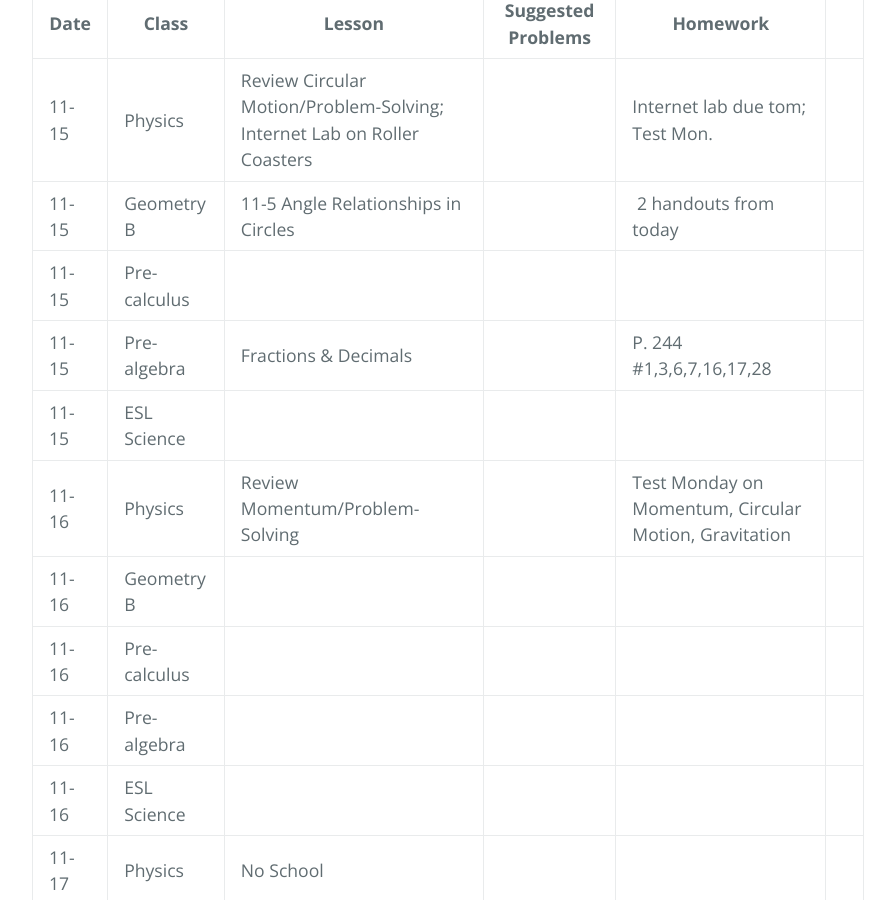
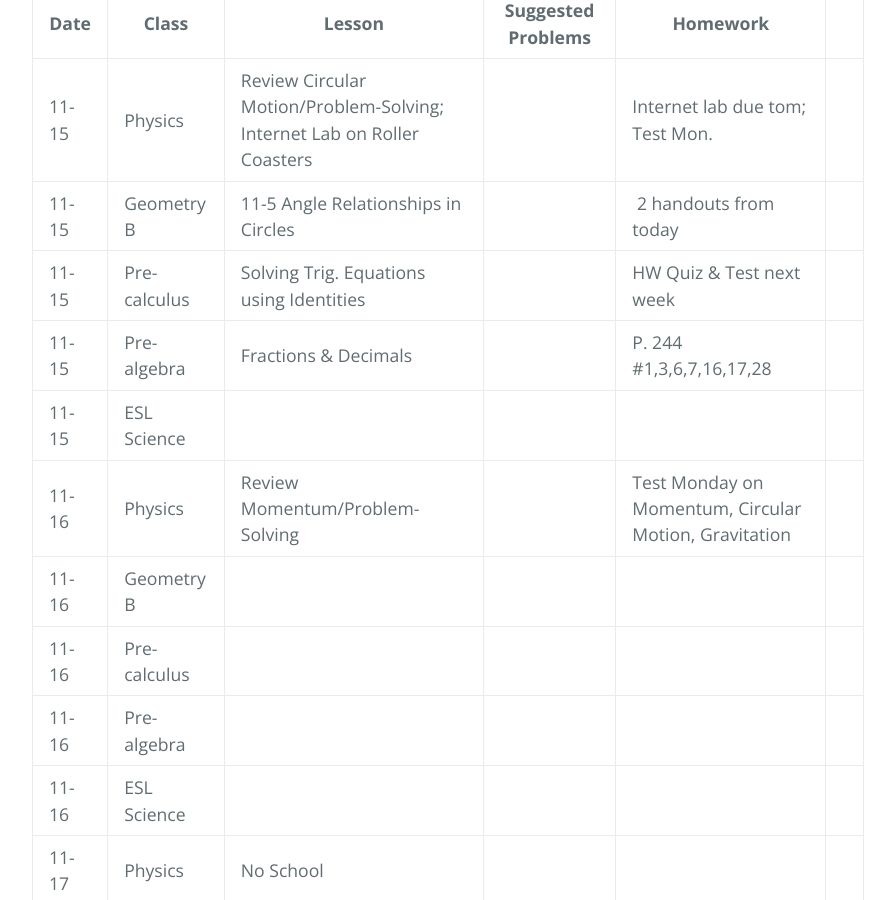
Before and after one commit to gpayoo/gpayoo, a Jekyll site: the page built from index.md, in a window 1280 px wide and 900 px high, scrolled down 580 px. Shown: the whole window, without its empty margins (192-1087 px from the left). Built offline with Jekyll 4.4.1, drawn with Linux system fonts in a browser that asks for light colours; our own code applies the rules of GitHub Pages for plain Markdown files.

Commit message:
Update index.md

```diff
--- a/index.md
+++ b/index.md
@@ -12,7 +12,7 @@ layout: default
 | ---- | ----- | ------ | -------- | ---
 | 11-15 | Physics | Review Circular Motion/Problem-Solving; Internet Lab on Roller Coasters | | Internet lab due tom; Test Mon.
 | 11-15 | Geometry B | 11-5 Angle Relationships in Circles | |   2 handouts from today
-| 11-15 | Pre-calculus |  | |
+| 11-15 | Pre-calculus | Solving Trig. Equations using Identities | | HW Quiz & Test next week
 | 11-15 | Pre-algebra |Fractions & Decimals | | P. 244 #1,3,6,7,16,17,28
 | 11-15 | ESL Science |  |  |
 | 11-16 | Physics | Review Momentum/Problem-Solving| | Test Monday on Momentum, Circular Motion, Gravitation
```
